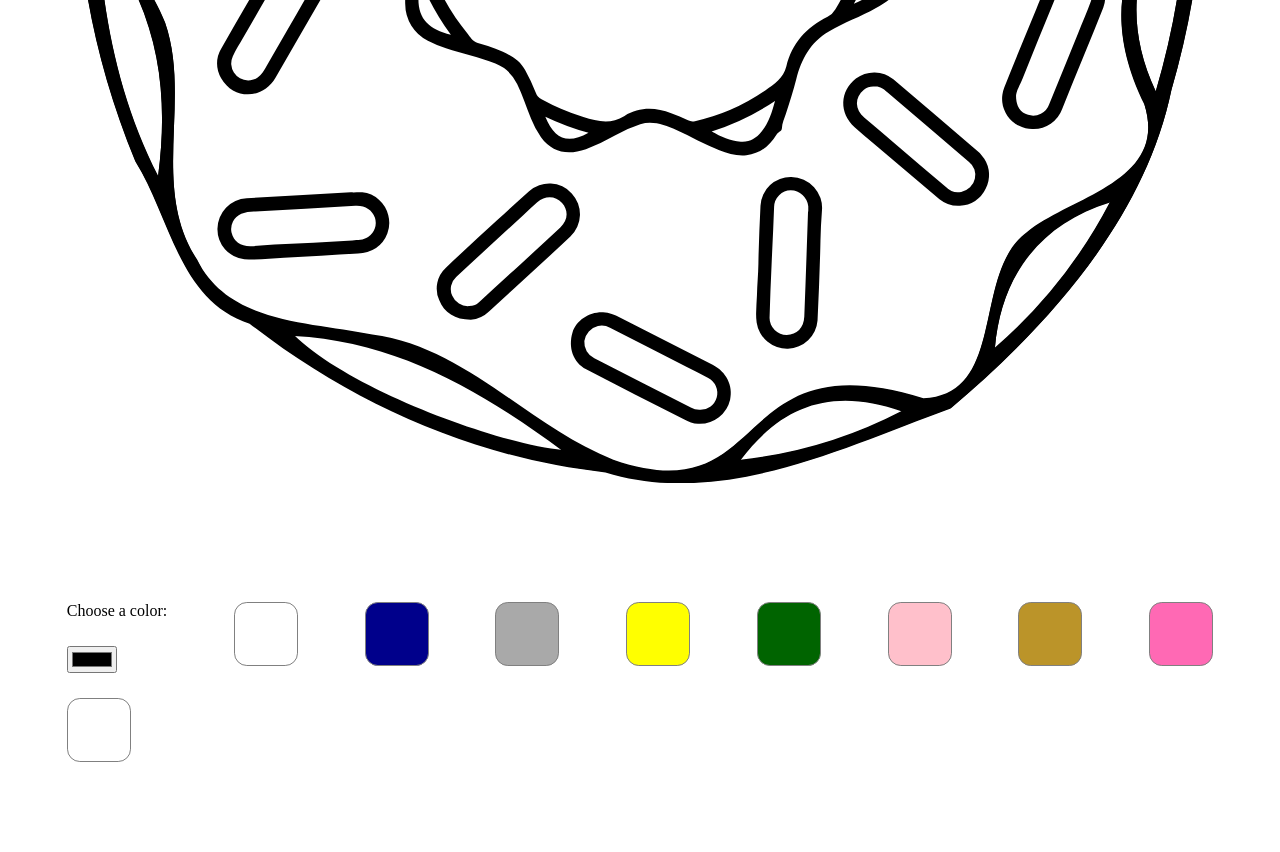
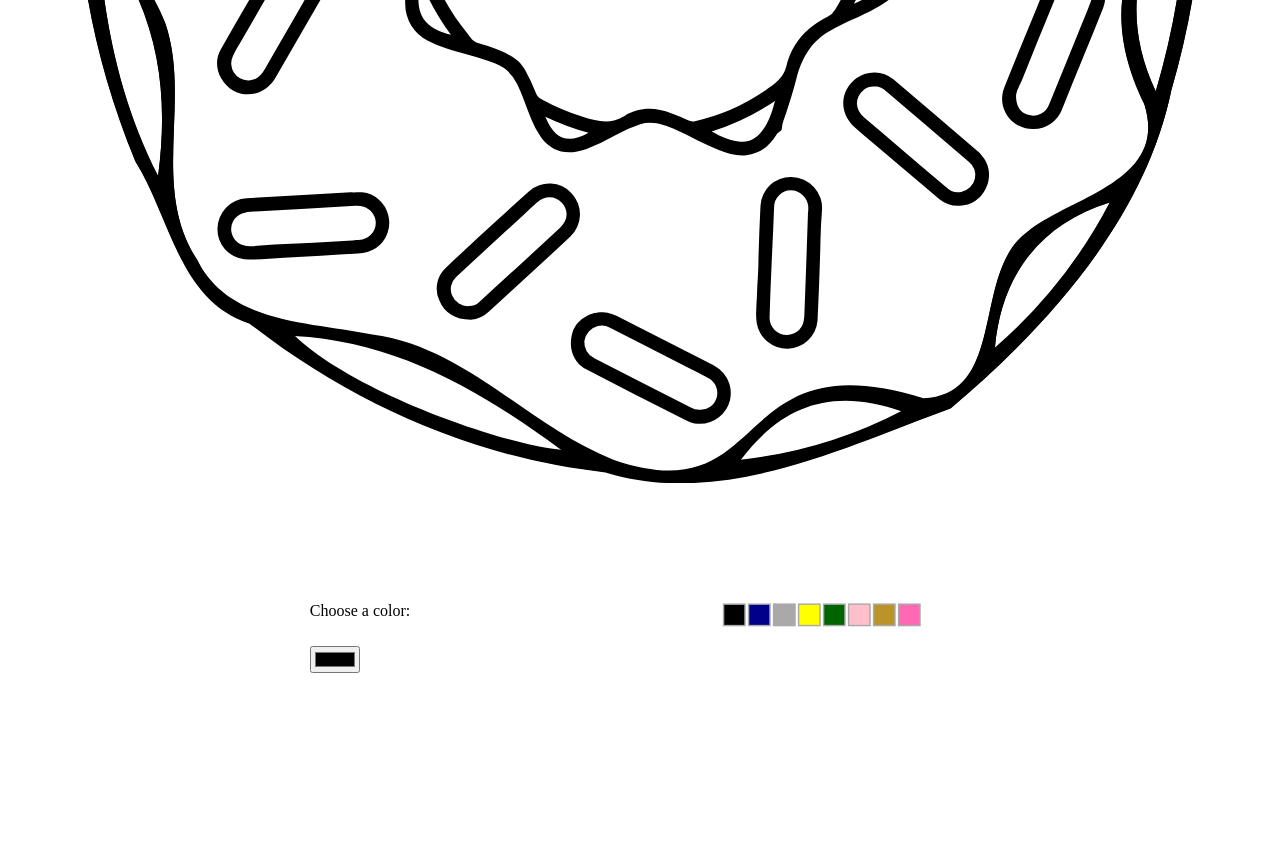
Before and after one commit to rachelhdvo0727/12c-01-02--coloring-Book, a plain HTML site: page index.html in a window 1280 px wide. Shown: the part 763-1615 px from the top of the page. Before the commit the page ends 1525 px from the top, so only its background shows below. Drawn offline with Linux system fonts and the light colour scheme.

Commit message:
changed div to rect

```diff
--- a/index.html
+++ b/index.html
@@ -17,14 +17,16 @@
             <input type="color" name="colorwheel" id="colorwheel">
             <div class="chosen"></div>
         </div>
-        <div class="color1 box"></div>
-        <div class="color2 box"></div>
-        <div class="color3 box"></div>
-        <div class="color4 box"></div>
-        <div class="color5 box"></div>
-        <div class="color6 box"></div>
-        <div class="color7 box"></div>
-        <div class="color8 box"></div>
+        <svg  width="250" height="250" viewBox="0 0 350 350">
+        <rect class="color1 box" x="5" y="3" width="30" height="30" fill="black"/>
+       <rect class="color2 box"  x="40"y="3" width="30" height="30" fill="darkblue"/>
+       <rect class="color3 box"  x="75" y="3"width="30" height="30"fill="darkgray"/>
+       <rect class="color4 box"  x="110" y="3" width="30" height="30" fill="yellow"/>
+        <rect class="color5 box"  x="145" y="3" width="30" height="30" fill="darkgreen"/>
+        <rect class="color6 box" x="180" y="3" width="30" height="30" fill="pink"/>
+        <rect class="color7 box" x="215" y="3" width="30" height="30" fill="rgb(187, 148, 41)"/>
+      <rect class="color8 box" x="250" y="3" width="30" height="30" fill="hotpink"/>
+    </svg>
     </section>
 
     <!-- Display the chosen color -->
--- a/style.css
+++ b/style.css
@@ -18,34 +18,8 @@
 #colorwheel, .chosen{
     margin-top: 2vw;
 }
-.box, .chosen{
-    height: 5vw;
-    width: 5vw;
-    border: grey solid 1px;
-    border-radius: 20%;
+
+.box{
+    stroke: darkgray;
+    stroke-width: 2px;
 }
-
-.color1{
-    background-color: white;
-}
-.color2{
-    background-color: darkblue;
-}
-.color3{
-    background-color: darkgray;
-}
-.color4{
-    background-color: yellow;
-}
-.color5{
-    background-color: darkgreen;
-}
-.color6{
-    background-color: pink;
-}
-.color7{
-    background-color: rgb(187, 148, 41);
-}
-.color8{
-    background-color: hotpink;
-}
```
